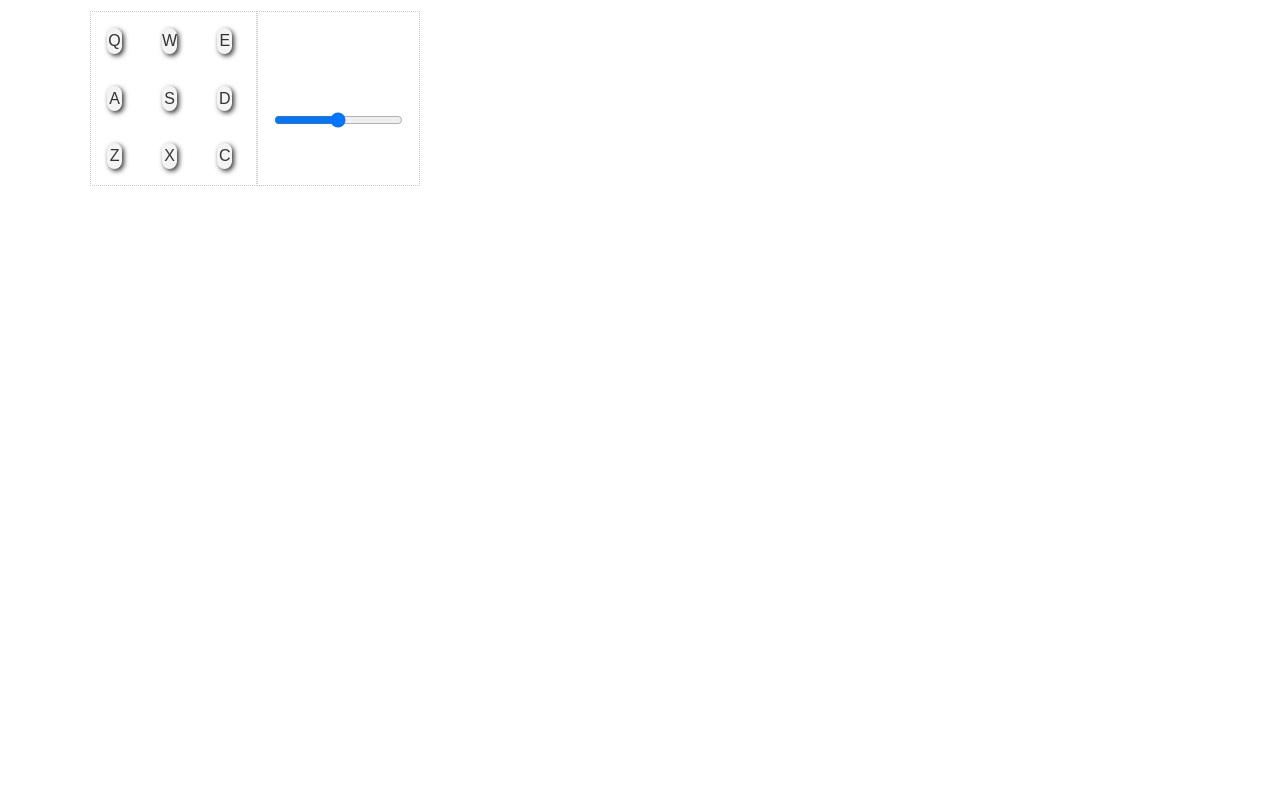
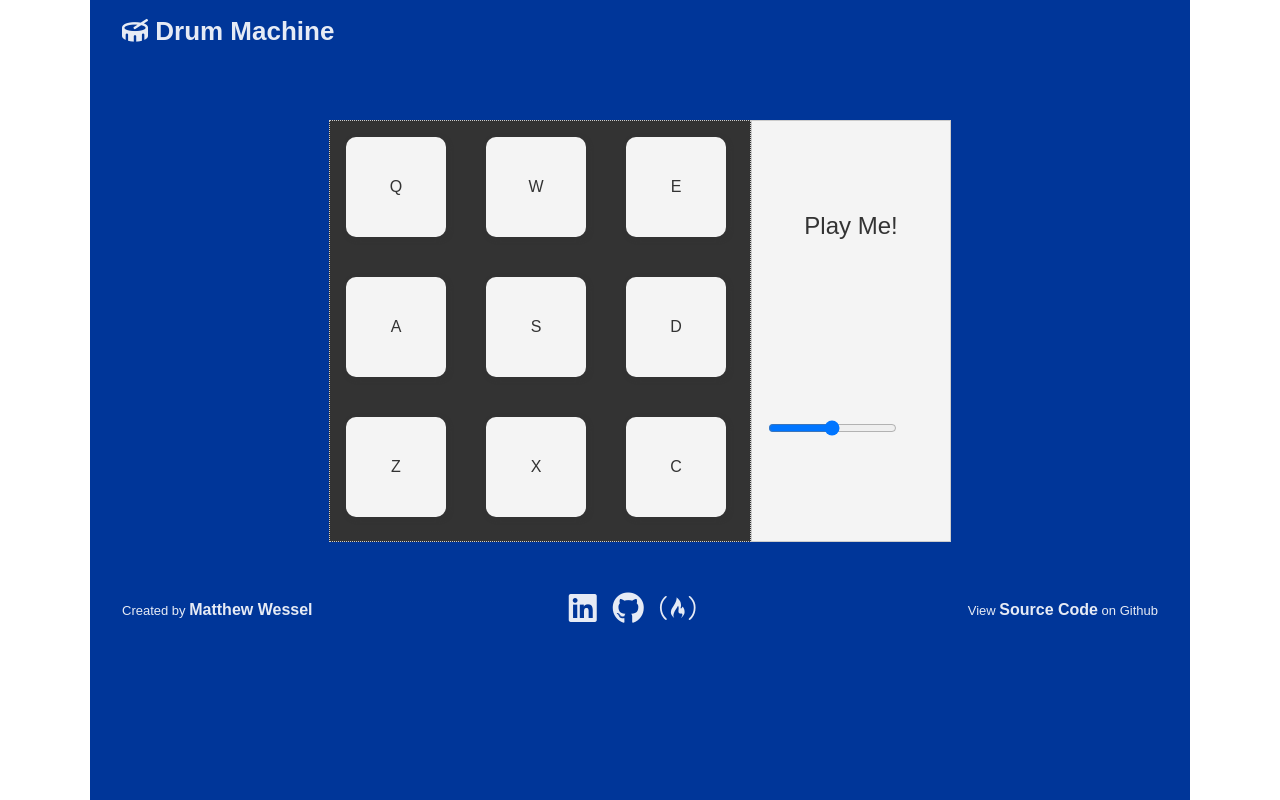
Before and after one commit to nucmatt/drum_machine, a React (Create React App) app: page / in a window 1280 px wide. Built offline with nearby package versions, Linux system fonts and the light colour scheme.

Commit message:
Layout: Finalize layout for app.
Adds Header and Footer components. Styling added to complete layout.

```diff
--- a/public/index.html
+++ b/public/index.html
@@ -12,16 +12,7 @@
       manifest.json provides metadata used when your web app is installed on a
       user's mobile device or desktop. See https://developers.google.com/web/fundamentals/web-app-manifest/
     -->
-    <!-- <link rel="manifest" href="%PUBLIC_URL%/manifest.json" /> -->
-    <!--
-      Notice the use of %PUBLIC_URL% in the tags above.
-      It will be replaced with the URL of the `public` folder during the build.
-      Only files inside the `public` folder can be referenced from the HTML.
-
-      Unlike "/favicon.ico" or "favicon.ico", "%PUBLIC_URL%/favicon.ico" will
-      work correctly both with client-side routing and a non-root public URL.
-      Learn how to configure a non-root public URL by running `npm run build`.
-    -->
+    <link rel="stylesheet" href="https://cdnjs.cloudflare.com/ajax/libs/font-awesome/5.14.0/css/all.min.css" integrity="sha512-1PKOgIY59xJ8Co8+NE6FZ+LOAZKjy+KY8iq0G4B3CyeY6wYHN3yt9PW0XpSriVlkMXe40PTKnXrLnZ9+fkDaog==" crossorigin="anonymous" />
     <title>Drum Machine</title>
   </head>
   <body>
--- a/src/App.js
+++ b/src/App.js
@@ -1,6 +1,8 @@
 import React, { useState } from 'react';
+import Header from './components/Header';
 import Drumpad from './components/Drumpad';
 import Volumeslider from './components/Volumeslider';
+import Footer from './components/Footer';
 import './scss/style.scss';
 
 function App() {
@@ -61,7 +63,7 @@ function App() {
 		},
 	];
 
-	const [sound, updateSound] = useState('');
+	const [sound, updateSound] = useState('Play Me!');
 
 	const [volume, updateVolume] = useState('0.5');
 
@@ -69,18 +71,22 @@ function App() {
 		updateSound(name);
 	};
 	return (
-		<div className='container'>
-			<main id='drum-machine'>
-				<section id='drumkit' className='grid-3 card'>
+		<div className='container bg-primary'>
+			<Header />
+			<main>
+				<div id='drum-machine'>
+					<section id='drumkit' className='grid-3 card bg-dark'>
 						{Pads.map((pad) => (
 							<Drumpad pad={pad} updateDisplay={displaySound} volume={volume} />
 						))}
 					</section>
-				<section id='display' className='card'>
-					<div>{sound}</div>
+					<section id='display' className='card bg-light'>
+						<div className='text-center lead'>{sound}</div>
 						<Volumeslider updateVolume={updateVolume} />
 					</section>
+				</div>
 			</main>
+			<Footer />
 		</div>
 	);
 }
--- a/src/components/Drumpad.js
+++ b/src/components/Drumpad.js
@@ -1,6 +1,10 @@
 import React, { useEffect } from 'react';
 
-const Drumpad = ({ pad: { keyCode, actionKey, id, url }, updateDisplay, volume}) => {
+const Drumpad = ({
+	pad: { keyCode, actionKey, id, url },
+	updateDisplay,
+	volume,
+}) => {
 	const playSound = () => {
 		const audio = document.getElementById(actionKey);
 		audio.currentTime = 0;
@@ -16,18 +20,14 @@ const Drumpad = ({ pad: { keyCode, actionKey, id, url }, updateDisplay, volume})
 	};
 
 	useEffect(() => {
-		window.addEventListener('keydown', keyHandler);
+		document.addEventListener('keydown', keyHandler);
 		return () => {
-			window.removeEventListener('keydown', keyHandler);
+			document.removeEventListener('keydown', keyHandler);
 		};
 	});
 	return (
-		<button className='drum-pad btn' id={id} onClick={() => playSound()}>
-			<audio
-				src={url}
-				className='clip'
-				id={actionKey}
-			></audio>
+		<button className='btn drum-pad' id={id} onClick={() => playSound()}>
+			<audio src={url} className='clip' id={actionKey}></audio>
 			{actionKey}
 		</button>
 	);
--- /dev/null
+++ b/src/components/Footer.js
@@ -0,0 +1,46 @@
+import React from 'react';
+
+const Footer = () => {
+	return (
+		<footer className='navbar bg-primary'>
+			<p id="creatorname">
+				Created by{' '}
+				<a
+					href='https://www.matthew-a-wessel.dev'
+					target='_blank'
+					rel='noreferrer noopener'
+				>
+					Matthew Wessel
+				</a>
+			</p>
+			<p id='socials'>
+				<a
+					href='https://www.linkedin.com/in/matthew-a-wessel'
+					target='_blank'
+					rel='noreferrer noopener'
+				>
+					<i className='fab fa-linkedin fa-2x'></i>
+				</a>
+				<a
+					href='https://github.com/nucmatt'
+					target='_blank'
+					rel='noreferrer noopener'
+				>
+					<i className='fab fa-github fa-2x'></i>
+				</a>
+				<a
+					href='https://www.freecodecamp.org/nucmatt'
+					target='_blank'
+					rel='noreferrer noopener'
+				>
+					<i className='fab fa-free-code-camp fa-2x'></i>
+				</a>
+			</p>
+			<p id='sourcecodelink'>
+				View <a href="https://www.github.com/nucmatt/drum_machine" target='_blank' rel='noreferrer noopener'>Source Code</a> on Github
+			</p>
+		</footer>
+	);
+};
+
+export default Footer;
--- /dev/null
+++ b/src/components/Header.js
@@ -0,0 +1,19 @@
+import React from 'react';
+
+const Header = ({ icon, title }) => {
+	return (
+		<header className='navbar bg-primary'>
+			<h1>
+				{' '}
+				<i className={icon}></i> {title}
+			</h1>
+		</header>
+	);
+};
+
+Header.defaultProps = {
+	icon: 'fas fa-drum',
+	title: 'Drum Machine',
+};
+
+export default Header;
--- a/src/components/Volumeslider.js
+++ b/src/components/Volumeslider.js
@@ -1,17 +1,23 @@
 import React from 'react';
 
 const Volumeslider = ({ updateVolume }) => {
-    const volume = document.getElementById('drumvolume');
+	const volume = document.getElementById('drumvolume');
+	const changeVolume = () => {
+		updateVolume(volume.value / 100);
+	};
 
-    const changeVolume = () => {
-        updateVolume(volume.value / 100);
-    }
+	return (
+		<div className='slidecontainer'>
+			<input
+				type='range'
+				id='drumvolume'
+				className='slider'
+				min='1'
+				max='100'
+				onInput={() => changeVolume()}
+			/>
+		</div>
+	);
+};
 
-    return (
-        <div className="slidecontainer">
-           <input type="range" id="drumvolume" className="slider" min="1" max="100" onInput={() => changeVolume()} />
-        </div>
-    )
-}
-
-export default Volumeslider
+export default Volumeslider;
--- a/src/scss/_layout.scss
+++ b/src/scss/_layout.scss
@@ -1,10 +1,12 @@
-header, footer {
+header,
+footer {
 	display: flex;
 	justify-content: space-between;
 	align-items: center;
 	padding: 0.7rem 2rem;
 	z-index: 1;
 	width: 100%;
+	font-size: small;
 	border-bottom: solid 1px $primary-color;
 	opacity: 0.9;
 	margin-bottom: 1rem;
@@ -15,10 +17,17 @@ header, footer {
 
 	a {
 		color: $light-text-color;
-		padding-right: 1em;
+		font-size: medium;
+		font-weight: bold;
 
 		&:hover {
 			color: $light-color;
+		}
+	}
+
+	#socials {
+		a {
+		padding-right: 1em;
 		}
 	}
 
@@ -29,6 +38,7 @@ header, footer {
 
 .container {
 	max-width: 1100px;
+	min-height: 100vh;
 	margin: auto;
 	overflow: hidden;
 	padding: none;
--- a/src/scss/_mediaqueries.scss
+++ b/src/scss/_mediaqueries.scss
@@ -3,6 +3,11 @@
 @media (max-width: 700px) {
 	.hide-sm {
 		display: none;
+	}
+
+	.drum-pad {
+		height: 50px;
+		width: 50px;
 	}
 
 	@each $value in $grid-values {
--- a/src/scss/style.scss
+++ b/src/scss/style.scss
@@ -12,6 +12,13 @@ body {
 	line-height: 1.6;
 	background-color: $background-color;
 	color: $text-color;
+}
+
+main {
+	display: flex;
+	flex-direction: column;
+	justify-content: center;
+	min-height: 500px;
 }
 
 a {
@@ -81,14 +88,34 @@ table {
 
 #drum-machine {
 	display: flex;
-
+	flex-direction: row;
+	align-content: center;
+	justify-content: center;
+	margin: auto;
 }
 
 #display {
 	display: flex;
 	flex-direction: column;
 	justify-content: space-around;
+	width: 200px;
+
+	div {
+		height: 50%;
+		padding: 70px 0;
+	}
 }
+
+.drum-pad {
+	width: 100px;
+	height: 100px;
+}
+
+.active {
+	transform: translateY(1px);
+	opacity: 0.8;
+}
+
 
 @import 'utilities';
 @import 'buttons';
```
Lines whose indentation alone changed are shown as unchanged.
